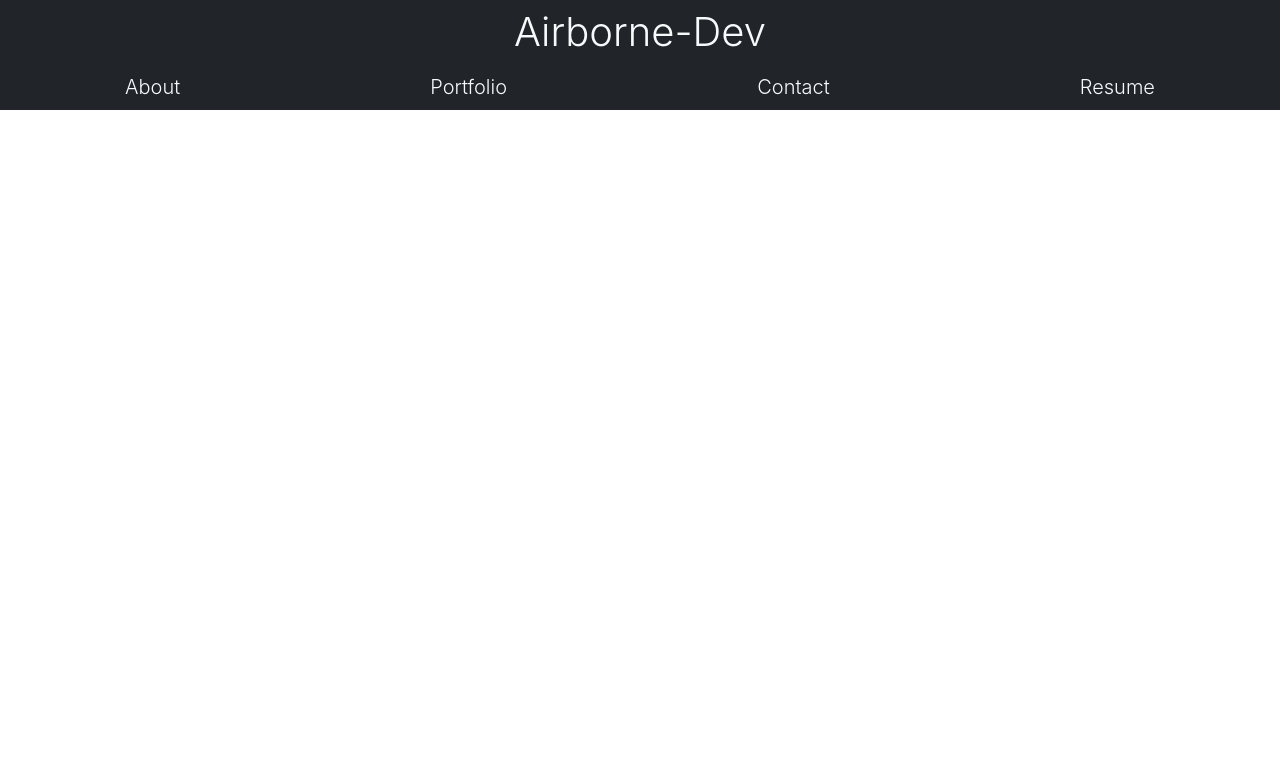
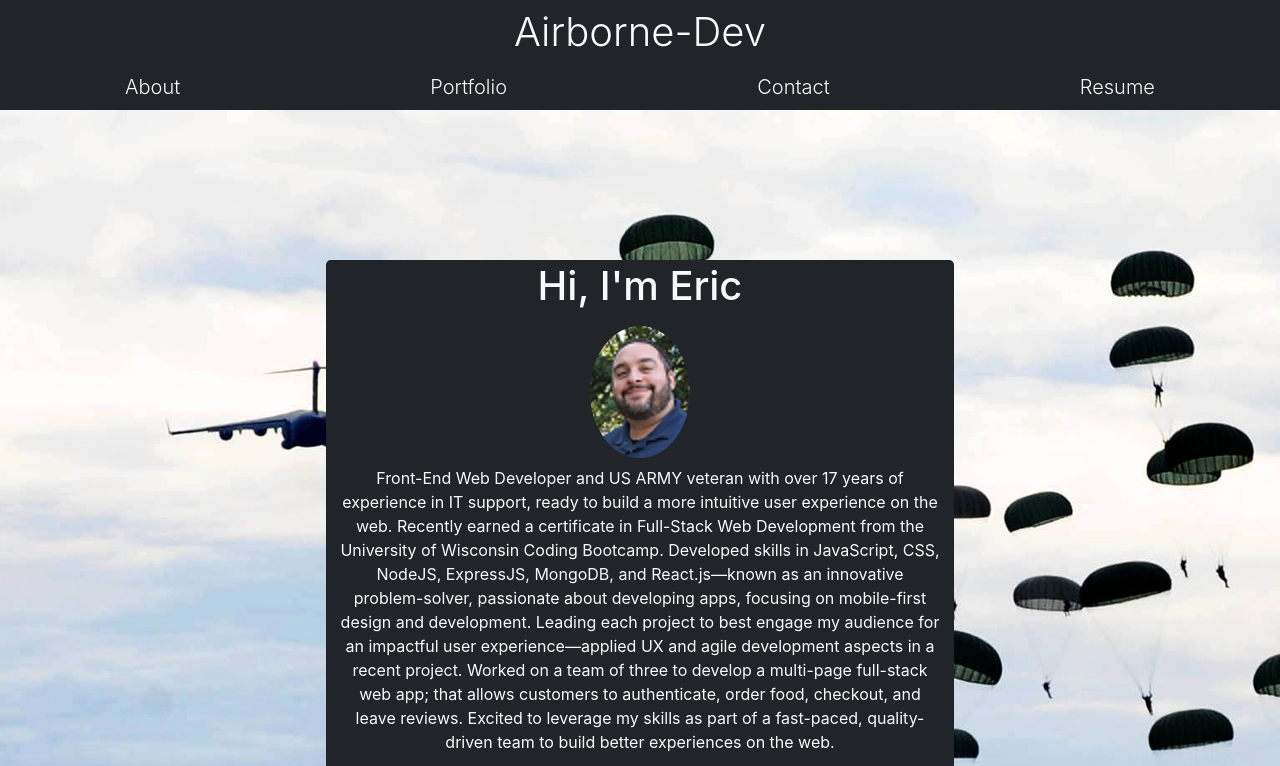
Before and after one commit to ericbwebdev86/airborne-dev, a React (Create React App) app: page / in a window 1280 px wide. Shown: the top 766 px of the page. Built offline with nearby package versions, Linux system fonts and the light colour scheme.

Commit message:
added about component, fixed stylings and image references

```diff
--- a/public/assets/css/styles.css
+++ b/public/assets/css/styles.css
@@ -1,11 +1,10 @@
 .about-img {
-    background-image: url("./images/fayetteville-81136.jpg");
+    background-image: url("../images/fayetteville-81136.jpg");
     background-repeat: no-repeat;
     min-height: 1000px;
 }
 .about-container {
     padding-top: 150px;
-
 }
 .about-bg {
     background-color: rgba(0, 0, 0, 0.5)
--- a/src/App.js
+++ b/src/App.js
@@ -1,10 +1,12 @@
 import './App.css';
-import Nav from './Nav';
+import Nav from './components/Nav';
+import About from './components/About';
 
 function App() {
   return (
     <div className="App">
       <Nav></Nav>
+      <About></About>
     </div>
   );
 }
--- /dev/null
+++ b/src/components/About/index.js
@@ -0,0 +1,15 @@
+import React from 'react';
+
+export default function About() {
+    return(
+    <div className="about-img">
+    <div className=" about-container container-fluid">
+        <div className="border border-dark border-2 rounded-3 container bg-dark text-light col-4 col-md-6">
+            <h1 className=" about-text">Hi, I'm Eric</h1>
+            <img className="pt-2 pb-2 rounded-circle"src="./assets/images/eric-small.jpg" alt=""/>
+            <p className="about-text">Front-End Web Developer and US ARMY veteran with over 17 years of experience in IT support, ready to build a more intuitive user experience on the web. Recently earned a certificate in Full-Stack Web Development from the University of Wisconsin Coding Bootcamp. Developed skills in JavaScript, CSS, NodeJS, ExpressJS, MongoDB, and React.js—known as an innovative problem-solver, passionate about developing apps, focusing on mobile-first design and development. Leading each project to best engage my audience for an impactful user experience—applied UX and agile development aspects in a recent project. Worked on a team of three to develop a multi-page full-stack web app; that allows customers to authenticate, order food, checkout, and leave reviews. Excited to leverage my skills as part of a fast-paced, quality-driven team to build better experiences on the web.</p>
+        </div>
+    </div>
+</div>
+    )
+};
```
Also changed, not shown: src/components/Nav/index.js (renamed from src/Nav/index.js).
